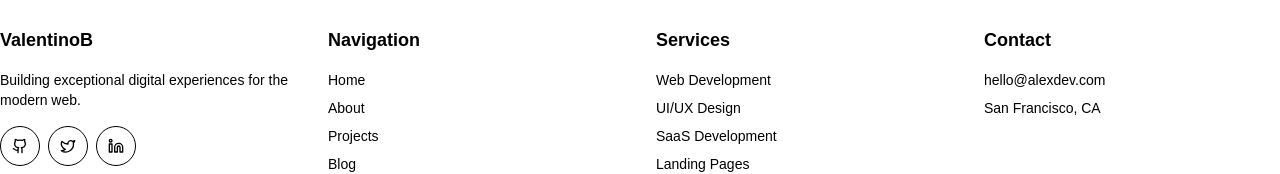
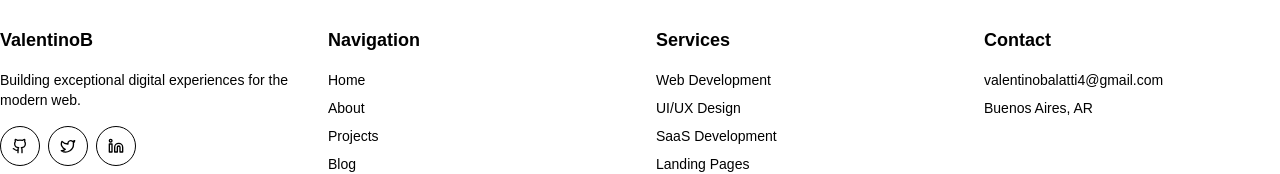
Before and after one commit to 0x00vb/portfolio, a Next.js app: page / in a window 1280 px wide. Shown: the part 3584-3758 px from the top of the page. Built offline with nearby package versions, Linux system fonts and the light colour scheme.

Commit message:
gmail change

```diff
--- a/app/page.tsx
+++ b/app/page.tsx
@@ -291,8 +291,8 @@ export default function Home() {
             <div className="space-y-4">
               <h3 className="text-lg font-bold">Contact</h3>
               <div className="space-y-2 text-sm text-muted-foreground">
-                <p>hello@alexdev.com</p>
-                <p>San Francisco, CA</p>
+                <p>valentinobalatti4@gmail.com</p>
+                <p>Buenos Aires, AR</p>
               </div>
             </div>
           </div>
```
